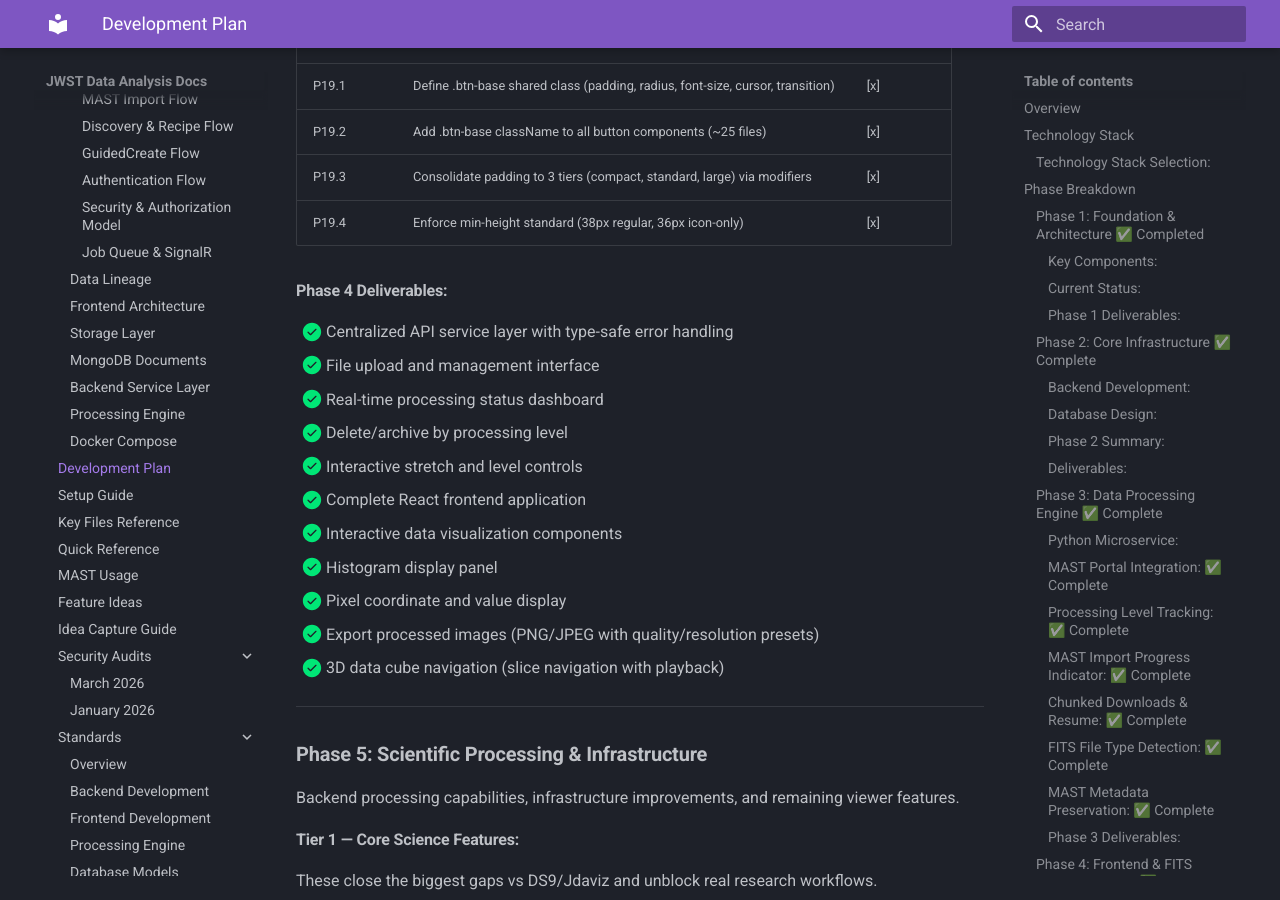
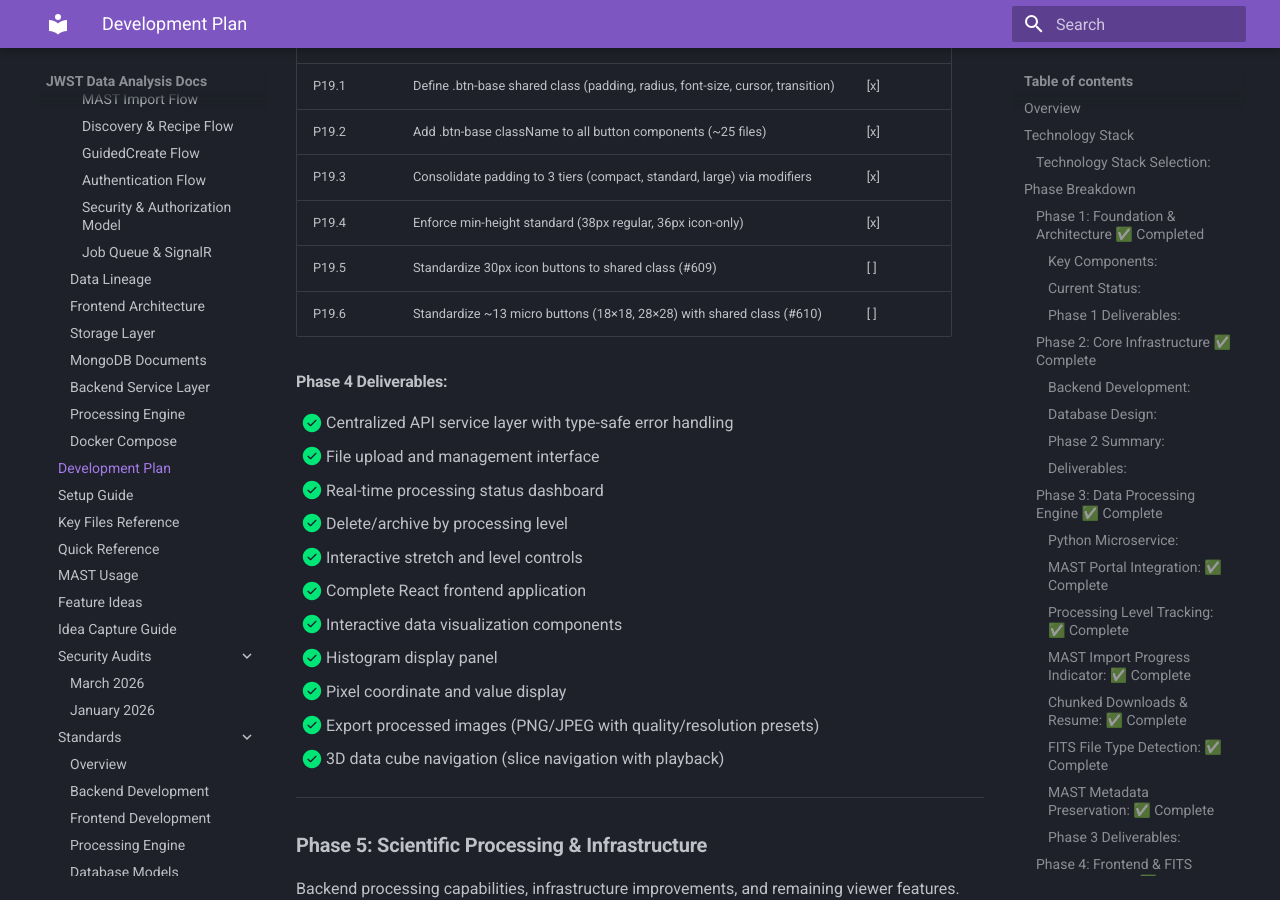
Before and after one commit to Snoww3d/jwst-data-analysis, an MkDocs documentation site: the page built from docs/development-plan.md, in a window 1280 px wide and 900 px high, scrolled down 13336 px. Built offline with MkDocs 1.6.1 and Material for MkDocs 9.7.7, drawn with Linux system fonts in a browser that asks for light colours.

Commit message:
docs: add P19.5 and P19.6 tasks for remaining button standardization (#609, #610)
Co-Authored-By: Claude Opus 4.6 <noreply@anthropic.com>

```diff
--- a/docs/development-plan.md
+++ b/docs/development-plan.md
@@ -399,6 +399,8 @@ Token-based design system established in P14–P16. This series audits adoption
 | P19.2  | Add .btn-base className to all button components (~25 files)                    | [x]      |
 | P19.3  | Consolidate padding to 3 tiers (compact, standard, large) via modifiers         | [x]      |
 | P19.4  | Enforce min-height standard (38px regular, 36px icon-only)                      | [x]      |
+| P19.5  | Standardize 30px icon buttons to shared class (#609)                            | [ ]      |
+| P19.6  | Standardize ~13 micro buttons (18×18, 28×28) with shared class (#610)           | [ ]      |
 
 #### **Phase 4 Deliverables:**
 
```
